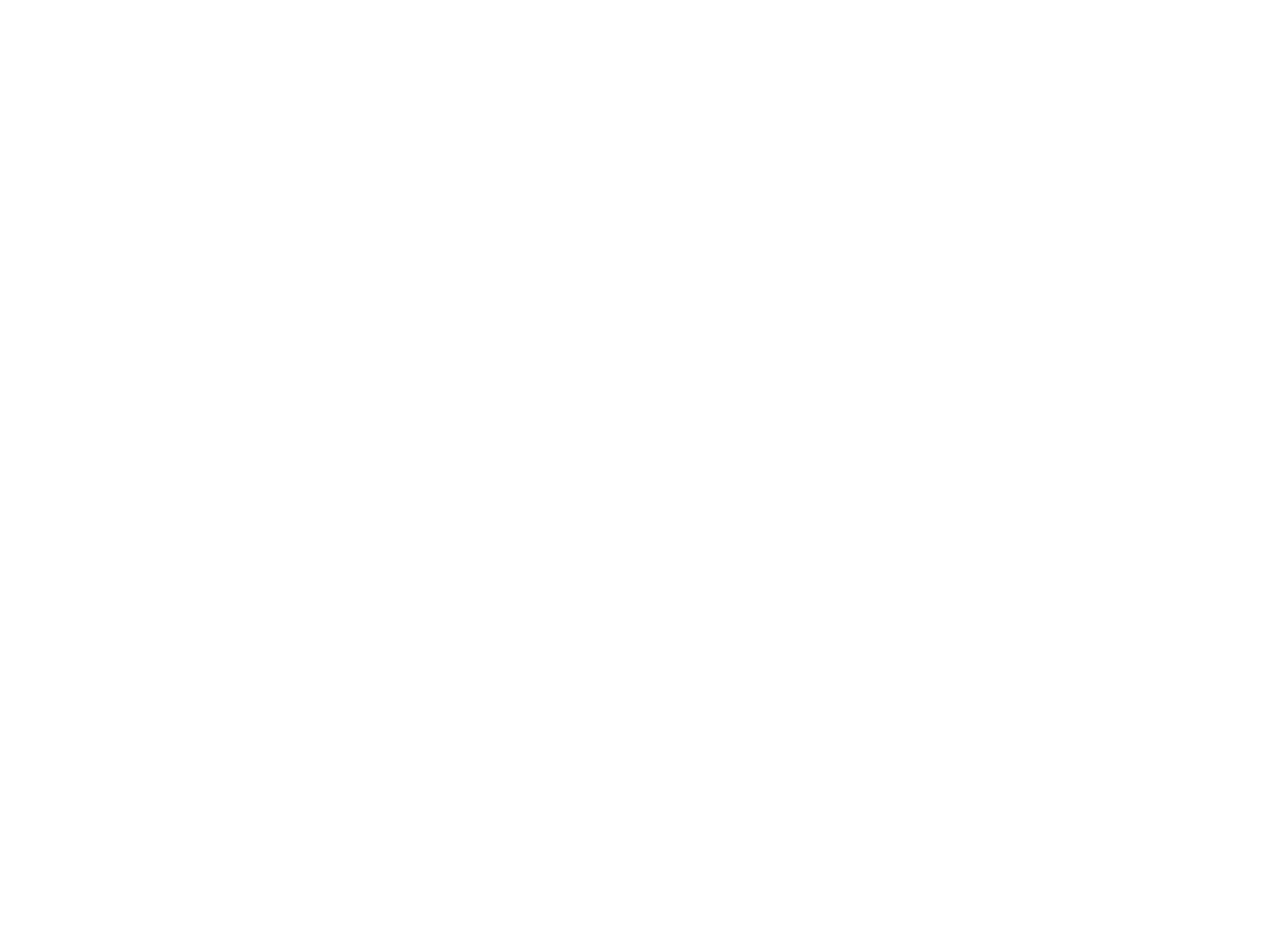
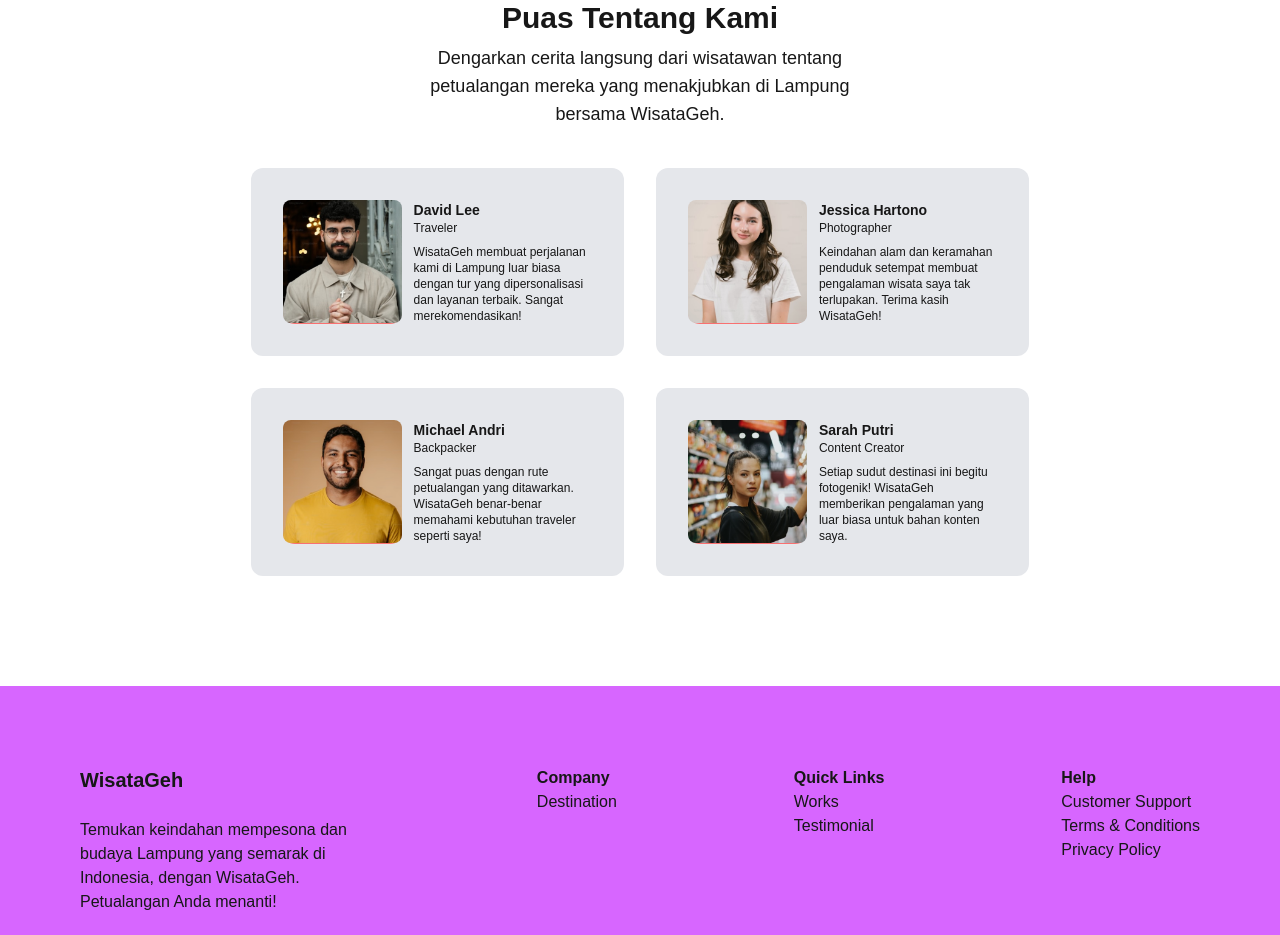
Before and after one commit to RakaAgiSaputra/PW2-22B-ONDEMANDE, a Next.js app in the folder Program/wisatageh-app/: page / in a window 1280 px wide. Shown: the part 1862-2797 px from the top of the page. Before the commit the page ends 1839 px from the top, so only its background shows below. Built offline with nearby package versions, Linux system fonts and the light colour scheme.

Commit message:
zani: update page.tsx

```diff
--- a/Program/wisatageh-app/app/page.tsx
+++ b/Program/wisatageh-app/app/page.tsx
@@ -1,17 +1,18 @@
 import Achievement from "@/components/halaman_utama/Achievement";
-import Navbar from "@/components/halaman_utama/Navbar";
-import Image from "next/image";
-import {ButtonProps} from "@/components/ui/Button"
 import CallToAction from "@/components/halaman_utama/CallToAction";
+import { TestimoniUsers } from "@/components/halaman_utama/TestimoniUsers";
 import InterestingWisata from "@/components/halaman_utama/InterestingWisata";
+import { Footer } from "@/components/halaman_utama/Footer";
 
 export default function HomePage() {
   return (
     <>
-      <Navbar />
+
       <CallToAction/>
       <Achievement/>
       <InterestingWisata/>
+      <TestimoniUsers/>
+      <Footer/>
     </>
   );
 }
```
